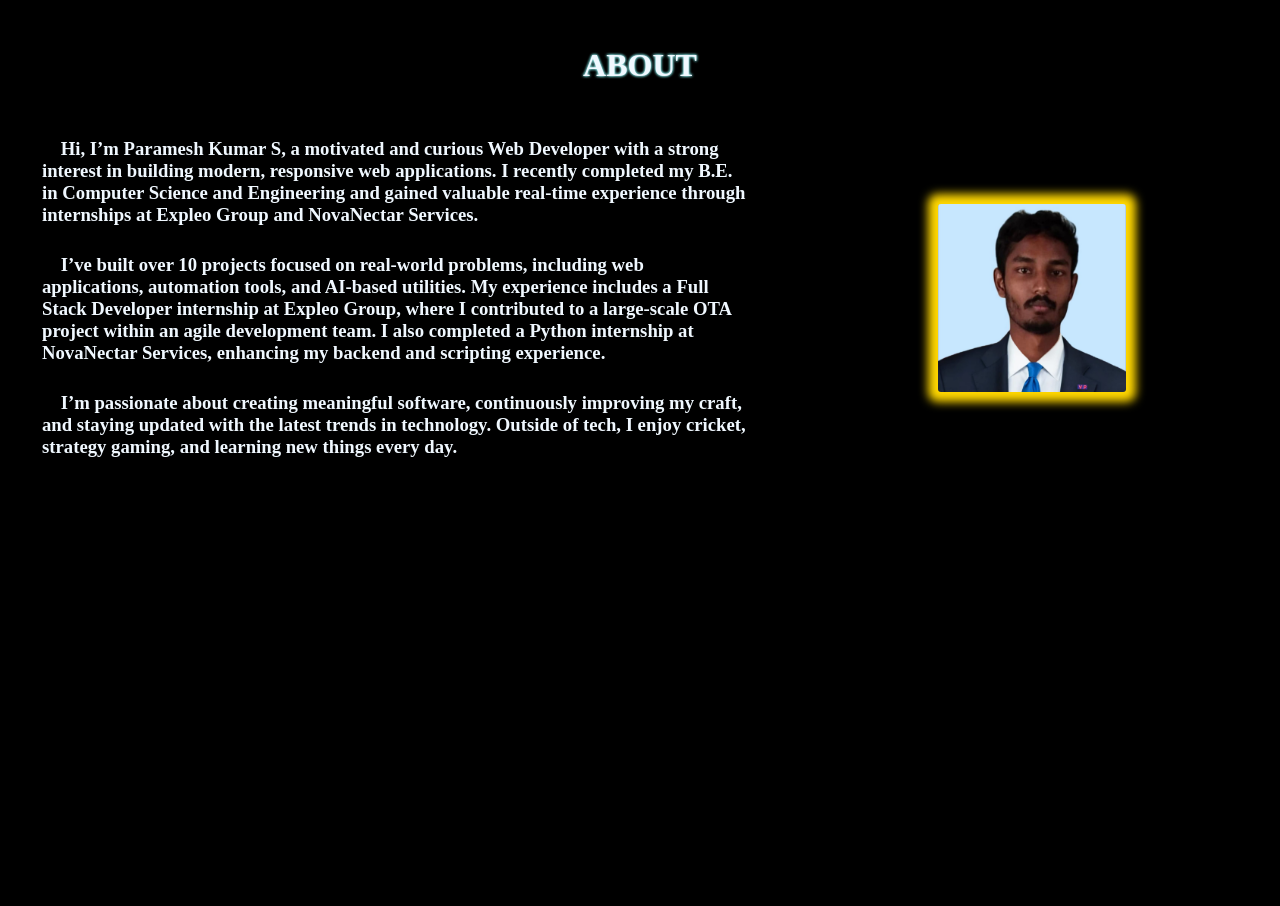
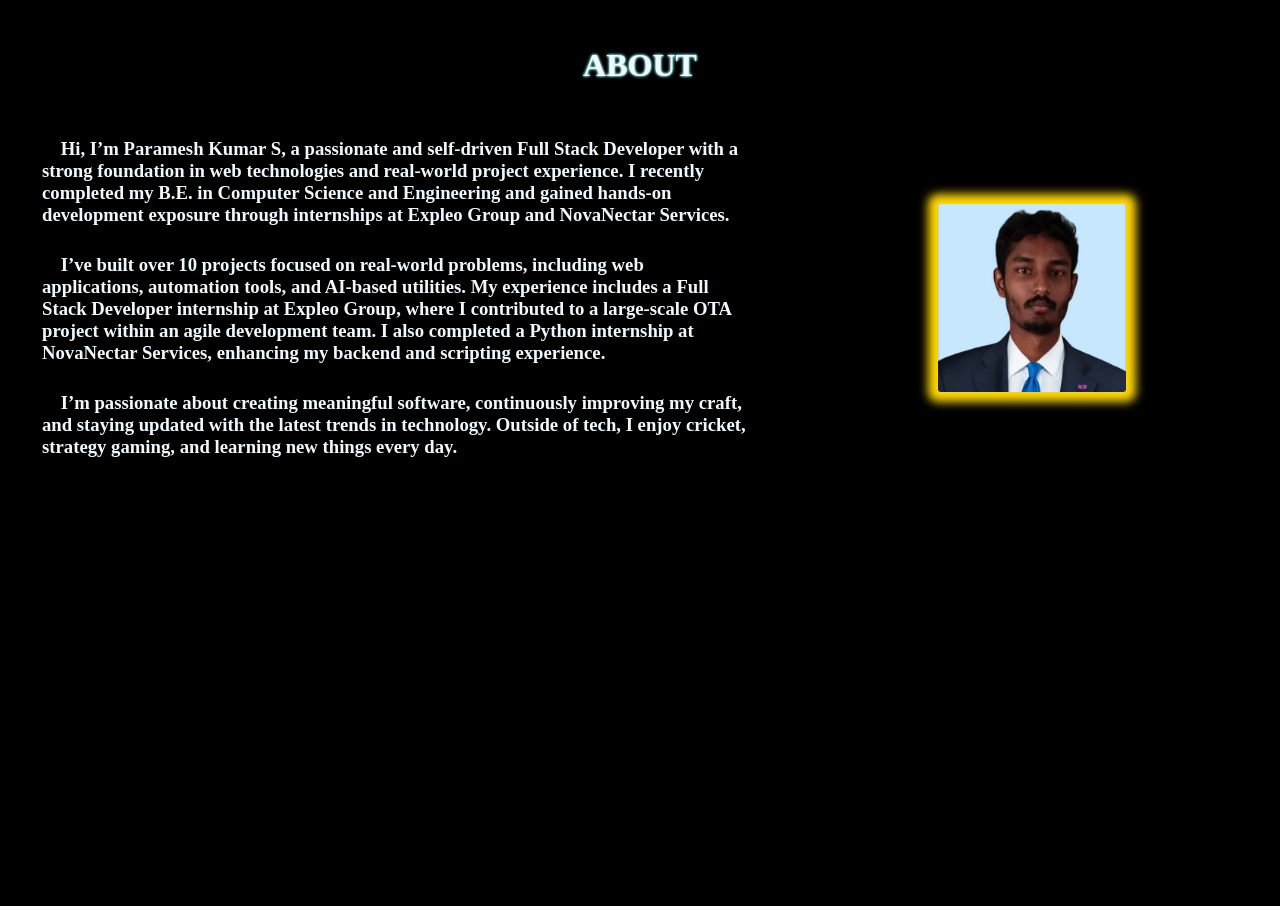
Before and after one commit to Paramesh-Kumar-2004/VP_Portfolio-2, a React (Create React App) app: page / in a window 1280 px wide. Shown: the part 860-1766 px from the top of the page. Built offline with nearby package versions, Linux system fonts and the light colour scheme.

Commit message:
Updating The About

```diff
--- a/src/Components/About.jsx
+++ b/src/Components/About.jsx
@@ -11,7 +11,7 @@ function About() {
 
         <div id='Info'>
           <h3>
-            &#160;&#160;&#160;&#160;Hi, I’m Paramesh Kumar S, a motivated and curious Web Developer with a strong interest in building modern, responsive web applications. I recently completed my B.E. in Computer Science and Engineering and gained valuable real-time experience through internships at Expleo Group and NovaNectar Services.
+            &#160;&#160;&#160;&#160;Hi, I’m Paramesh Kumar S, a passionate and self-driven Full Stack Developer with a strong foundation in web technologies and real-world project experience. I recently completed my B.E. in Computer Science and Engineering and gained hands-on development exposure through internships at Expleo Group and NovaNectar Services.
           </h3>
           <h3>
             &#160;&#160;&#160;&#160;I’ve built over 10 projects focused on real-world problems, including web applications, automation tools, and AI-based utilities. My experience includes a Full Stack Developer internship at Expleo Group, where I contributed to a large-scale OTA project within an agile development team. I also completed a Python internship at NovaNectar Services, enhancing my backend and scripting experience.
```
